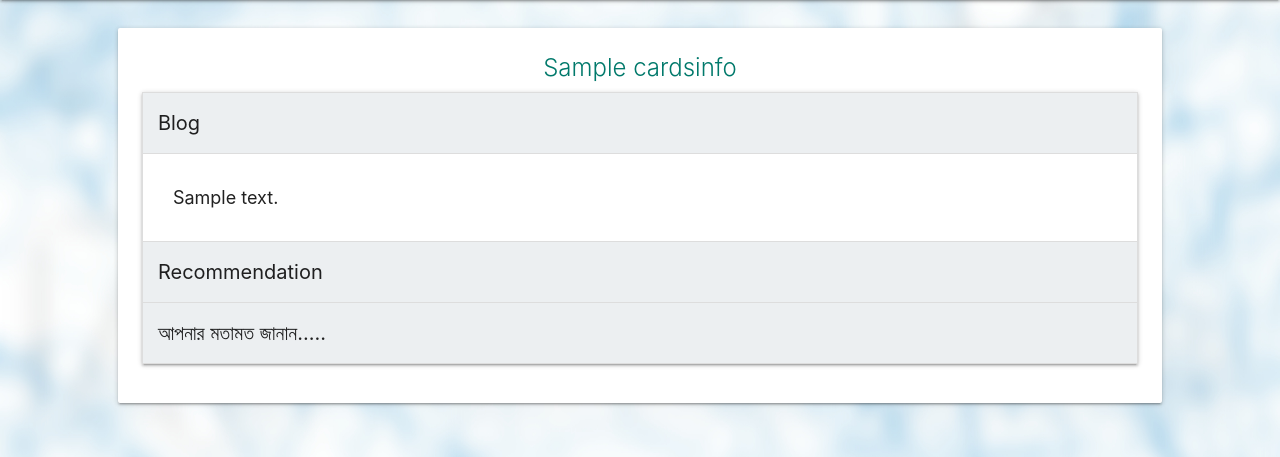
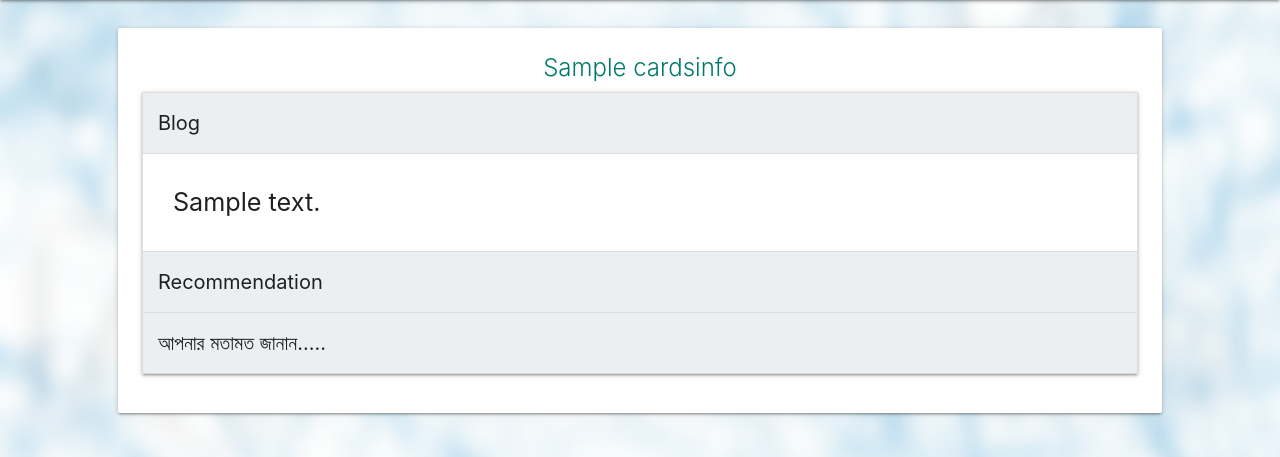
Before and after one commit to nahK994/BanglayML, a Django app: page /1/ in a window 1280 px wide. Shown: the part 64-521 px from the top of the page. Run offline with Django 3.2, Linux system fonts and the light colour scheme; tables that the repository leaves empty hold one stand-in row (values such as "Sample post"); some libraries are stand-ins or nearby versions.

Commit message:
testing...

```diff
--- a/testApp/templates/Text.html
+++ b/testApp/templates/Text.html
@@ -20,13 +20,13 @@
                                                 </code>
                                             </pre>
                                         {% elif i|length == 2 and i.0 == '<span>' %}
-                                            <p class="flow-text center-left" style="font-size: 18px; display: inline;"><span class="teal-text">{{i.1}}</span></p>
+                                            <p class="flow-text center-left" style="display: inline;"><span class="teal-text">{{i.1}}</span></p>
                                         {% elif i|length == 2 and i.0 == '<blockquote>' %}
-                                            <blockquote style="font-size: 18px;">{{i.1}}</blockquote>
+                                            <blockquote style="">{{i.1}}</blockquote>
                                         {% elif i == '<br>' %}
                                             <br>
                                         {% else %}
-                                            <p class="flow-text center-left" style="font-size: 18px; display: inline;">{{i}}</p>
+                                            <p class="flow-text center-left" style=" display: inline;">{{i}}</p>
                                         {% endif %}
                                     {% endfor %}
                         </div>
@@ -36,7 +36,7 @@
                         <div class="collapsible-header blue-grey lighten-5" style="font-size: 20px;">Recommendation</div>
                         <div class="collapsible-body">
                             {% for aaa in recommendationList %}
-                            <a href="{{aaa.reference_link}}" target="_blank"><span class="flow-text">{{aaa.reference_title}}</span></a><br>
+                            <a href="{{aaa.reference_link}}" target="_blank"><span class="flow-text" style="">{{aaa.reference_title}}</span></a><br>
                             {% endfor %}
                         </div>
                     </li>
@@ -44,12 +44,8 @@
                     <li>
                         <div class="collapsible-header blue-grey lighten-5" style="font-size: 20px;">আপনার মতামত জানান.....</div>
                         <div class="collapsible-body">
-                            <div class="row">
-                                <div class="col s0 m3 l8">
-                                    <div class="fb-like" data-href="http://banglayml.herokuapp.com/{{card_info_ID}}/" data-width="" data-layout="button_count" data-action="like" data-size="large" data-show-faces="true" data-share="true"></div><br><br>
-                                    <div class="fb-comments" data-href="http://banglayml.herokuapp.com/{{card_info_ID}}/" data-width="" data-numposts="5"></div>
-                                </div>
-                            </div>
+                            <div class="fb-like" data-href="http://banglayml.herokuapp.com/{{card_info_ID}}/" data-width="" data-layout="button_count" data-action="like" data-size="large" data-show-faces="true" data-share="true"></div><br><br>
+                            <div class="fb-comments" data-href="http://banglayml.herokuapp.com/{{card_info_ID}}/" data-width="" data-numposts="5"></div>
                         </div>
                     </li>
                 </ul>
```
